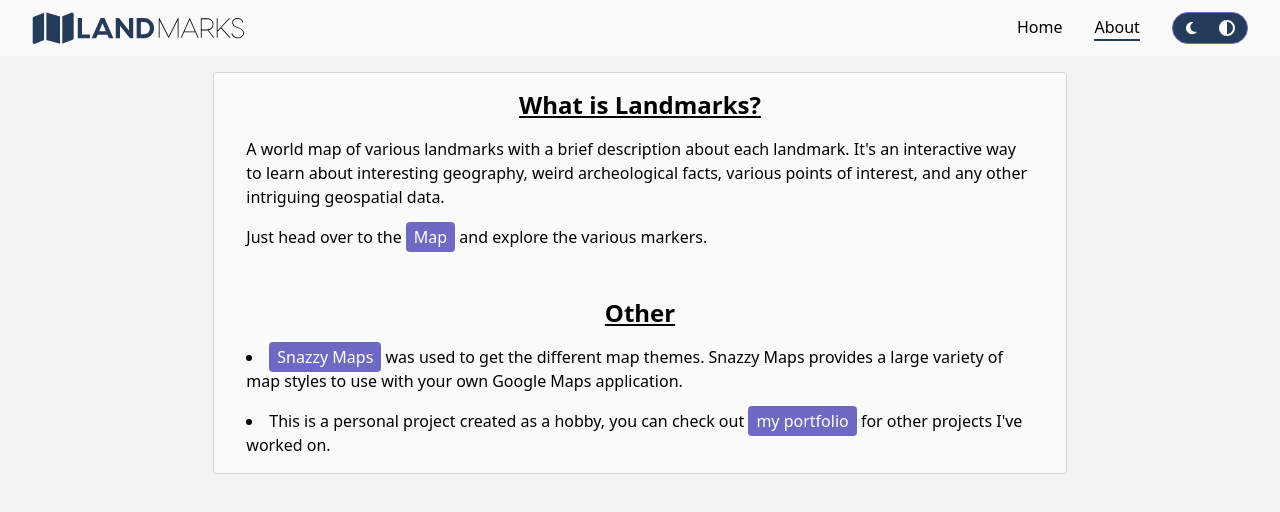
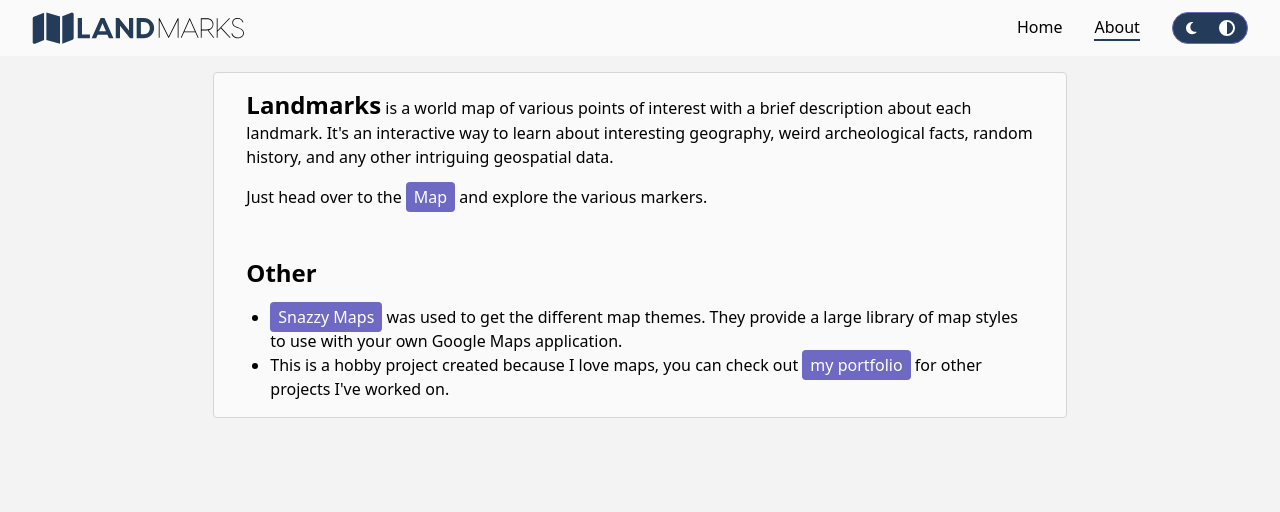
Before and after one commit to siobe34/landmarks, a Next.js app: page /about in a window 1280 px wide. Shown: the top 512 px of the page. Built offline with nearby package versions, Linux system fonts and the light colour scheme.

Commit message:
populated About page

```diff
--- a/pages/about/index.tsx
+++ b/pages/about/index.tsx
@@ -14,10 +14,10 @@ export default function About() {
 
             <PageSection className='justify-start gap-12 mt-4 px-8'>
                 <article className='flex flex-col gap-4'>
-                    <h1 className='flex self-center text-2xl font-bold underline'>What is Landmarks?</h1>
                     <p>
-                        A world map of various landmarks with a brief description about each landmark. It's an interactive way to learn about
-                        interesting geography, weird archeological facts, various points of interest, and any other intriguing geospatial data.
+                        <span className='text-2xl font-bold'>Landmarks</span> is a world map of various points of interest with a brief description
+                        about each landmark. It's an interactive way to learn about interesting geography, weird archeological facts, random history,
+                        and any other intriguing geospatial data.
                     </p>
                     <p>
                         Just head over to the{" "}
@@ -28,21 +28,23 @@ export default function About() {
                     </p>
                 </article>
                 <article className='flex flex-col gap-4'>
-                    <h2 className='flex self-center text-2xl font-bold underline'>Other</h2>
+                    <span className='flex self-start text-2xl font-bold'>Other</span>
+                    <ul className='list-disc pl-6'>
                         <li>
                             <a href='https://snazzymaps.com/' className={linkUtils}>
                                 Snazzy Maps
                             </a>{" "}
-                        was used to get the different map themes. Snazzy Maps provides a large variety of map styles to use with your own Google Maps
+                            was used to get the different map themes. They provide a large library of map styles to use with your own Google Maps
                             application.
                         </li>
                         <li>
-                        This is a personal project created as a hobby, you can check out{" "}
+                            This is a hobby project created because I love maps, you can check out{" "}
                             <a href='https://ibadrashid.vercel.app' className={linkUtils}>
                                 my portfolio
                             </a>{" "}
                             for other projects I've worked on.
                         </li>
+                    </ul>
                 </article>
             </PageSection>
         </>
```
Lines whose indentation alone changed are shown as unchanged.
